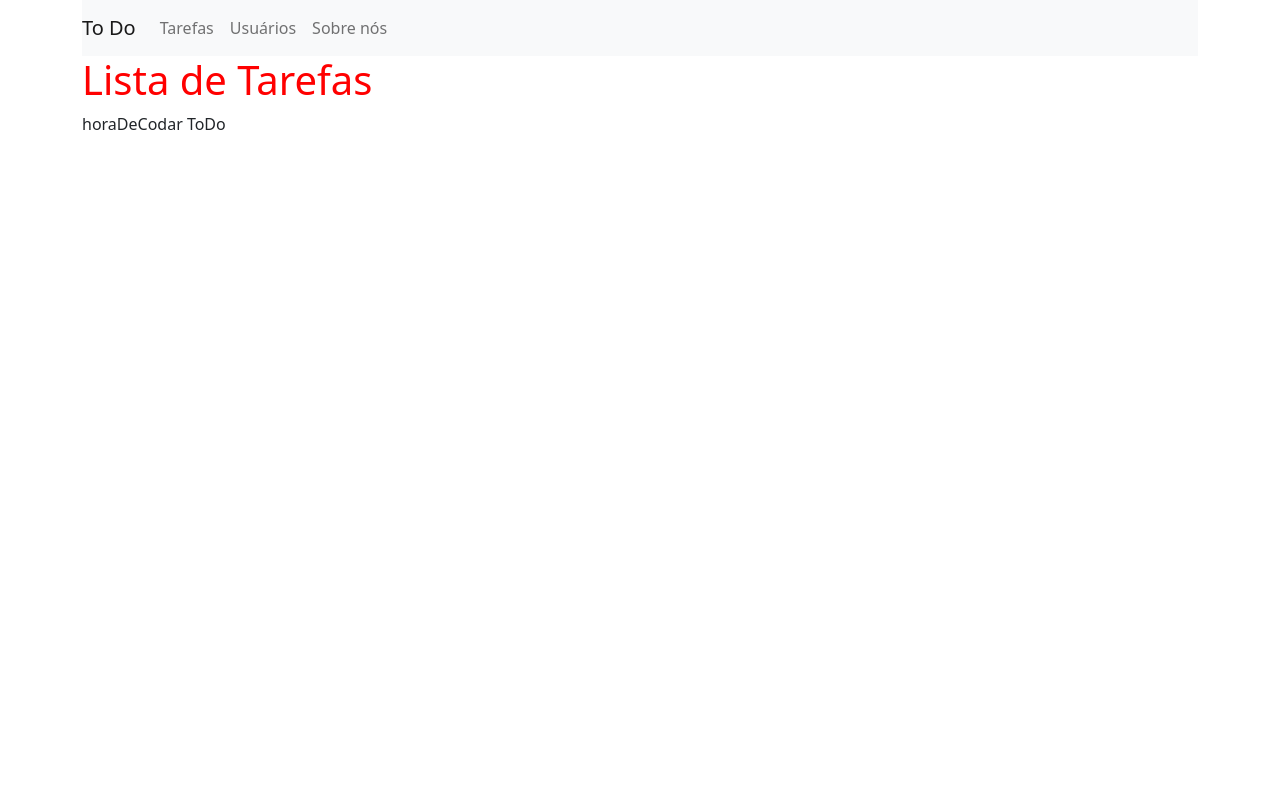
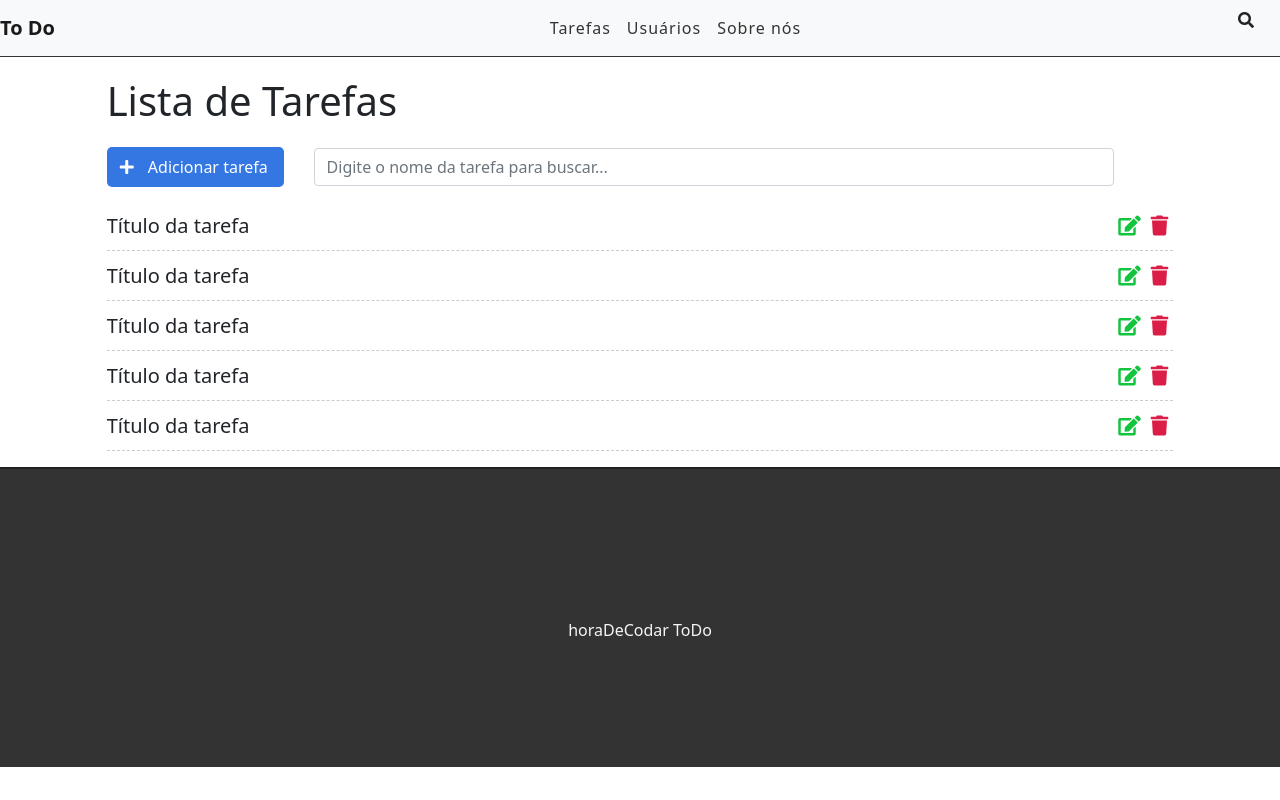
Before and after one commit to joaopcnogueira/todolist, a Django app: page / in a window 1280 px wide. Run offline with Django 3.2, Linux system fonts and the light colour scheme.

Commit message:
Layout da aplicação adicionado

```diff
--- a/tasks/static/css/styles.css
+++ b/tasks/static/css/styles.css
@@ -1,3 +1,104 @@
-h1 {
-    color: red;
+.container-fluid {
+    padding: 0;
 }
+
+/* Navbar */
+
+.navbar  {
+    border-bottom: 1px solid #333;
+    margin-bottom: 20px;
+}
+
+.navbar-nav {
+    margin: auto;
+}
+
+.navbar-brand {
+    font-weight: bold;
+}
+
+.navbar-light .navbar-nav a.nav-link {
+    color: #333;
+    letter-spacing: 1px;
+}
+
+/* Botão de adicionar */
+
+.add-div {
+    background-color: #3476e2;
+    cursor: pointer;
+    display: inline-block;
+    color: #FFF;
+    padding: 8px;
+    border-radius: 5px;
+    margin-right: 25px;
+}
+
+.fas.fa-plus {
+    color: #FFF;
+    margin-right: 10px;
+    margin-left: 5px;
+}
+
+/* Search */
+
+.fas.fa-search {
+    position: absolute;
+    top: 12px;
+    right: 26px;
+}
+
+.search-div {
+    padding: 0;
+    margin-top: 15px;
+    margin-bottom: 15px;
+    display: inline-block;
+}
+
+/* Lista de tarefas */
+
+.list-div {
+    padding: 0;
+}
+
+.task-list {
+    padding-left: 0;
+}
+
+.task-item {
+    list-style: none;
+    font-size: 20px;
+    height: 50px;
+    padding-top: 10px;
+    border-bottom: 1px dashed #CCC;
+}
+
+.fas.fa-trash {
+    color: #db1e47;
+    cursor: pointer;
+    margin: 5px;
+    font-size: 20px;
+    float: right;
+}
+
+.fas.fa-edit {
+    color: #13c43f;
+    cursor: pointer;
+    margin: 5px;
+    font-size: 20px;
+    float: right;
+}
+
+/* Rodapé */
+footer {
+    background-color: #333;
+    height: 300px;
+    border-top: 2px solid #202020;
+}
+
+footer p {
+    color: #f5f5f5;
+    text-align: center;
+    top: 50%;
+    position: relative;
+}
--- a/tasks/templates/base.html
+++ b/tasks/templates/base.html
@@ -8,11 +8,12 @@
     <title>{% block title %}{% endblock %}</title>
     <!-- CSS only -->
     <link href="https://cdn.jsdelivr.net/npm/bootstrap@5.1.0/dist/css/bootstrap.min.css" rel="stylesheet" integrity="sha384-KyZXEAg3QhqLMpG8r+8fhAXLRk2vvoC2f3B09zVXn8CA5QIVfZOJ3BCsw2P0p/We" crossorigin="anonymous">
+    <link rel="stylesheet" href="https://use.fontawesome.com/releases/v5.7.2/css/all.css" integrity="sha384-fnmOCqbTlWIlj8LyTjo7mOUStjsKC4pOpQbqyi7RrhN7udi9RwhKkMHpvLbHG9Sr" crossorigin="anonymous">
     <link rel="stylesheet" href="{% static 'css/styles.css' %}">
 </head>
 <body>
 
-    <div class="container">
+    <div class="container-fluid">
         <nav class="navbar navbar-expand-lg navbar-light bg-light">
             <a class="navbar-brand" href="#">To Do</a>
             <button class="navbar-toggler" type="button" data-toggle="collapse" data-target="#navbarSupportedContent" aria-controls="navbarSupportedContent" aria-expanded="false" aria-label="Toggle navigation">
@@ -36,6 +37,7 @@
 
         {% block content %}
         {% endblock %}
+
         <footer>
             <p>horaDeCodar ToDo</p>
         </footer>
--- a/tasks/templates/tasks/list.html
+++ b/tasks/templates/tasks/list.html
@@ -1,7 +1,43 @@
 {% extends 'base.html' %}
 
-{% block title %} Lista de Tarefas {% endblock %}
+{% block title %}Lista de Tarefas{% endblock %}
 
 {% block content %}
+<div class="offset-1 col-10 list-div">
     <h1>Lista de Tarefas</h1>
+    <div class="col-2 add-div">
+        <i class="fas fa-plus"></i> Adicionar tarefa
+    </div>
+    <div class="col-9 search-div">
+        <input class="form-control" type="text" id="search" name="search" placeholder="Digite o nome da tarefa para buscar...">
+        <i class="fas fa-search"></i>
+    </div>
+    <ul class="task-list">
+        <li class="task-item">
+            <span>Título da tarefa</span>
+            <span><i class="fas fa-trash"></i></span>
+            <span><i class="fas fa-edit"></i></span>
+        </li>
+        <li class="task-item">
+            <span>Título da tarefa</span>
+            <span><i class="fas fa-trash"></i></i></span>
+            <span><i class="fas fa-edit"></i></span>
+        </li>
+        <li class="task-item">
+            <span>Título da tarefa</span>
+            <span><i class="fas fa-trash"></i></span>
+            <span><i class="fas fa-edit"></i></span>
+        </li>
+        <li class="task-item">
+            <span>Título da tarefa</span>
+            <span><i class="fas fa-trash"></i></span>
+            <span><i class="fas fa-edit"></i></span>
+        </li>
+        <li class="task-item">
+            <span>Título da tarefa</span>
+            <span><i class="fas fa-trash"></i></span>
+            <span><i class="fas fa-edit"></i></span>
+        </li>
+    </ul>
+</div>
 {% endblock %}
```
